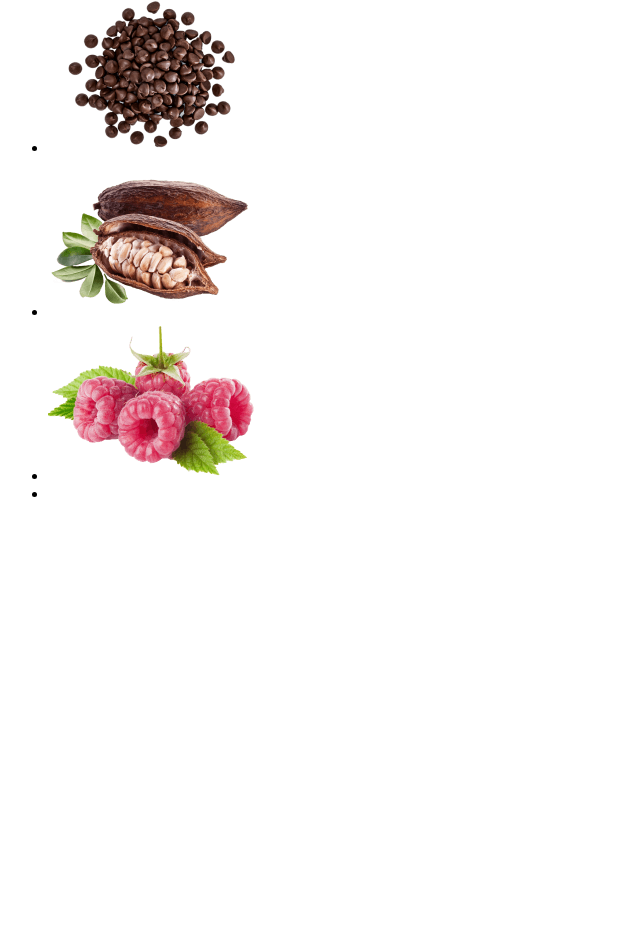
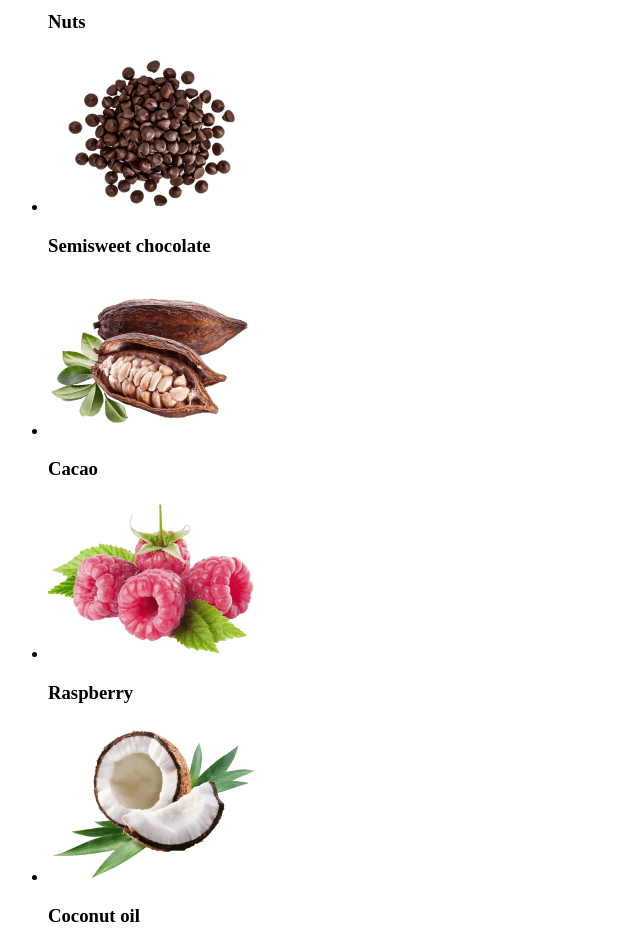
Before and after one commit to imyroslav/freelance-simply-chokolate, a plain HTML site: page index.html in a window 1280 px wide. Shown: the part 719-1665 px from the top of the page, without its empty margins (0-640 px from the left). Before the commit the page ends 1238 px from the top, so only its background shows below. Drawn offline with Linux system fonts and the light colour scheme.

Commit message:
add-section-3

```diff
--- a/index.html
+++ b/index.html
@@ -37,6 +37,7 @@
                       width="214"
                       height="160"
                     />
+                    <h3>Nuts</h3>
                 </li>
                 <li>
                     <img
@@ -44,6 +45,7 @@
                       width="214"
                       height="160"
                     />
+                    <h3>Semisweet chocolate</h3>
                 </li>
                 <li>
                     <img
@@ -51,12 +53,19 @@
                       width="214"
                       height="160"
                     />
+                    <h3>Cacao</h3>
                 </li>
                 <li>
                     <img
-                      src="./images/img ingridients/img-6-raspberry.png" alt="Raspberry">
+                      src="./images/img ingridients/img-6-raspberry.png" alt="Raspberry"
+                    />
+                    <h3>Raspberry</h3>
                 </li>
-                <li></li>
+                <li>
+                  <img
+                    src="./images/img ingridients/img-7.-coco-oil.png" alt="">
+                  <h3>Coconut oil</h3>
+                </li>
             </ul>
         </section>
         <section></section>
```
